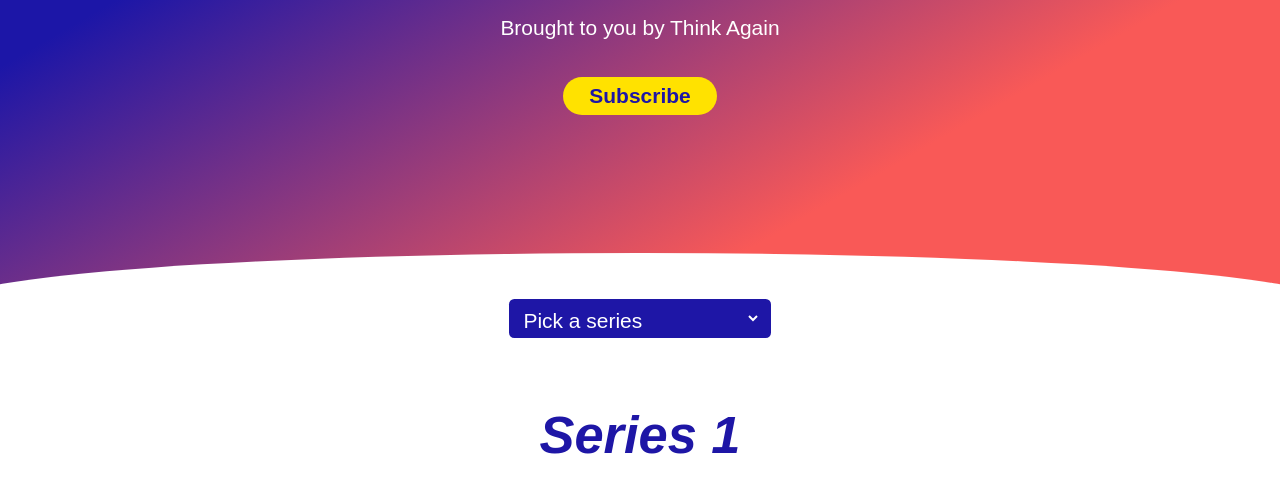
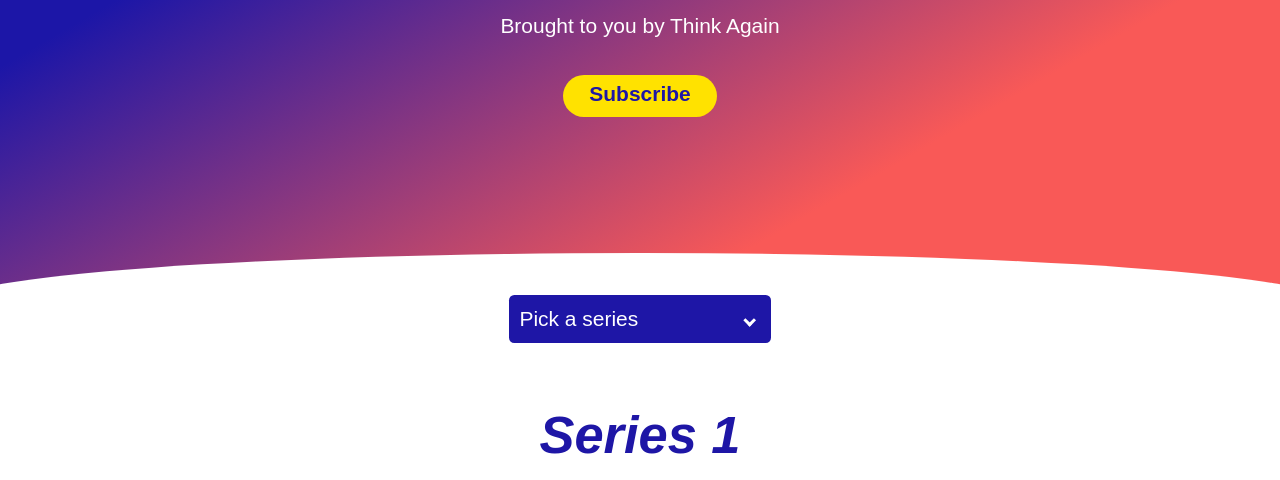
Before and after one commit to Louis-develops/think-again, a plain HTML site: page podcast.html in a window 1280 px wide. Shown: the part 472-952 px from the top of the page. Drawn offline with nearby package versions, Linux system fonts and the light colour scheme; a web font is replaced by a local one.

Commit message:
Vetically centered button text (using padding). Fixed selects on safari

```diff
--- a/css/style.css
+++ b/css/style.css
@@ -87,7 +87,7 @@ video{
 /* Utility classes */
 .btn-primary{
 	display: inline-block;
-	padding: 0.7rem 2.5rem;
+	padding: 0.7rem 2.5rem 1rem;
 	background-color: var(--yellow-color);
 	color: var(--blue-color);
 	border: none;
@@ -1157,19 +1157,39 @@ video{
 
 /* //// BLOG POSTS PAGE ///// */
 .blog-page .pick-a-category{
-	/* -webkit-appearance: none; */
+	-webkit-appearance: none;
+	position: relative;
 	cursor: pointer;
 	width: 25rem;
 	background-color: var(--blue-color);
-	padding: .8rem 3rem .5rem 1rem;
+	padding: 0 3rem 0 1rem;
+	line-height: 1.5;
+	height: 4.6rem;
 	font-size: 2rem;
 	font-family: var(--dunbar-tall);
 	color: #fff;
 	border-radius: .5rem;
 	outline: none;
 	border: none;
+	border-right: 1rem solid var(--blue-color);
+}
+
+.select-container{
 	margin-top: 3rem;
-	border-right: 1rem solid var(--blue-color);
+	position: relative;
+}
+
+.select-container::after{
+	content: "";
+	position: absolute;
+	right: 10px;
+	top: 50%;
+	margin-right: 1rem;
+	border: solid #fff;
+	border-width: 0 3px 3px 0;
+	display: inline-block;
+	padding: 3px;
+	transform: rotate(45deg) translateY(-50%);
 }
 
 .blog-page .title-container h1{
--- a/podcast.html
+++ b/podcast.html
@@ -92,12 +92,15 @@
 				<div class="cards-section-container">
 
 					<!-- Category select -->
+					<div class="select-container">
 						<select class="pick-a-category" name="pick-a-category">
 							<option value="" disabled selected hidden>Pick a series</option>
 							<option value="Series 1" >Series 1</option>
 							<option value="Series 2" >Series 2</option>
 							<option value="Series 3" >Series 3</option>
 						</select>
+					</div>
+
 				</div>
 			</section>
 		<!-- Card section end -->
```
Also changed, not shown: blog.html (+4 -0 lines). Lines whose indentation alone changed are shown as unchanged.
